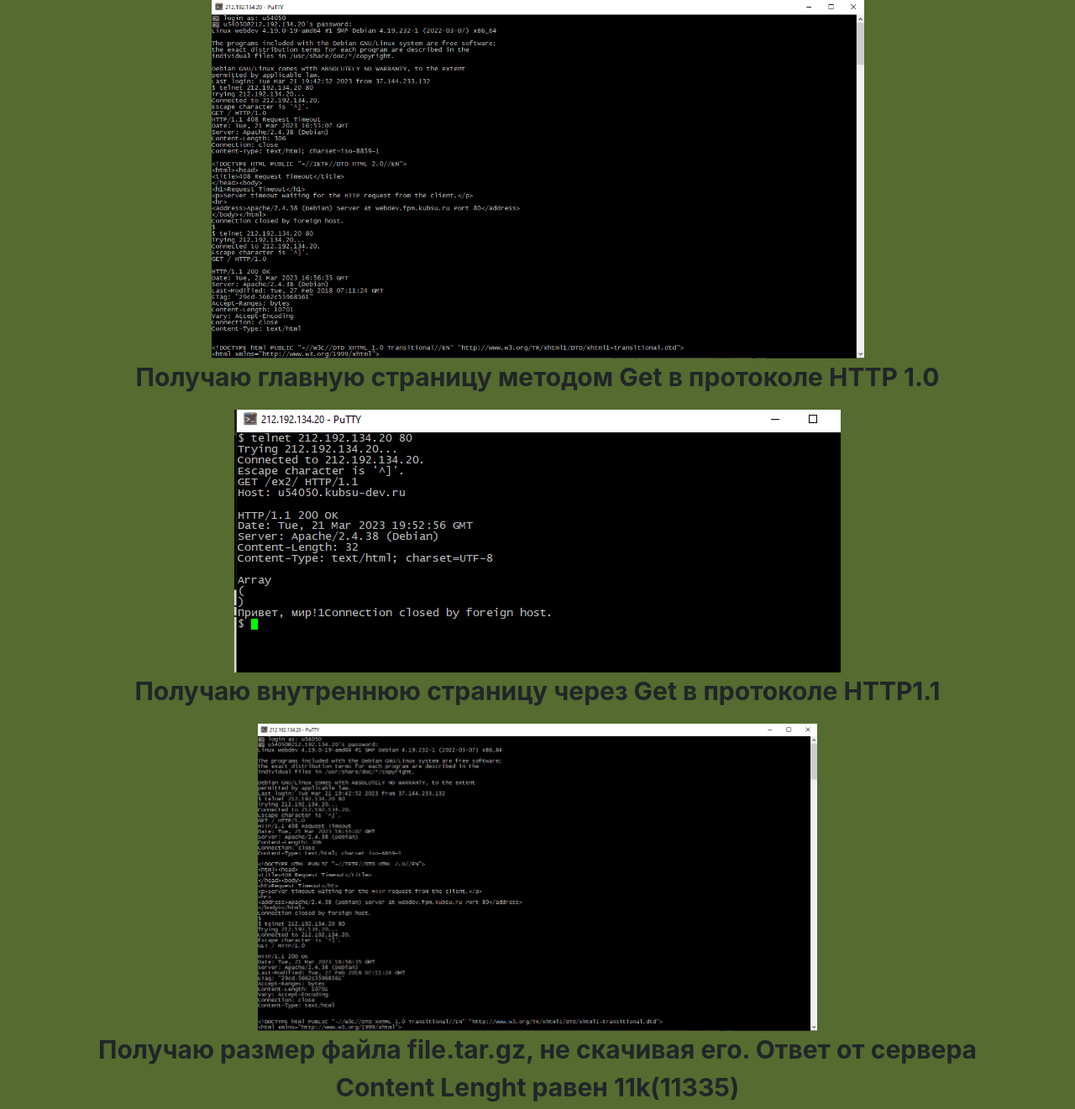
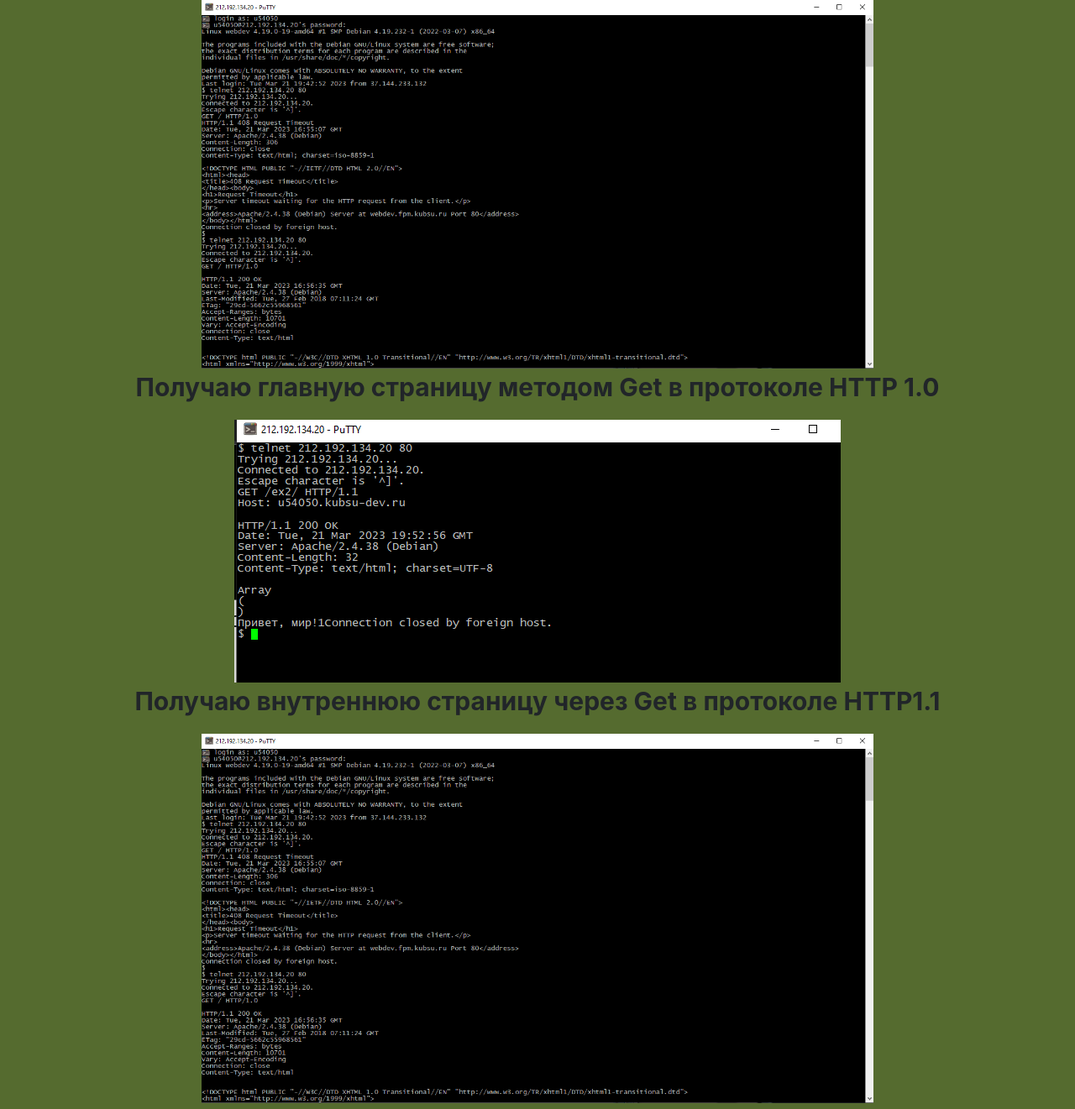
Before and after one commit to NikolayShepelev/backend_2, a plain HTML site: page index.html in a window 1280 px wide. Shown: the top 1321 px of the page at 84% size. Drawn offline with nearby package versions, Linux system fonts and the light colour scheme.

Commit message:
Update index.html

```diff
--- a/index.html
+++ b/index.html
@@ -15,11 +15,11 @@
    <body class="color">
     <div class="container">
       <div class="imgstyle">
-      <img src="pictures/1.png" width="70%" height="70%">
+      <img src="pictures/1.png" width="72%" height="72%">
        <p class="name">Получаю главную страницу методом Get в протоколе HTTP 1.0</p>
       <img src="pictures/2.png" ="50%" height="50%">
        <p class="name">Получаю внутреннюю страницу через Get в протоколе HTTP1.1</p>
-       <img src="pictures/3.png" width="60%" height="60%">
+       <img src="pictures/3.png" width="72%" height="72%">
               <p class="name">Получаю размер файла file.tar.gz, не скачивая его. Ответ от сервера Content Lenght равен 11k(11335)</p>
        <img src="pictures/4.png" width="50%" height="50%">
        <p class="name">С помощью HEAD определяю медиатип image.png. Ответ от сервера Content type равен image/png</p>
```
